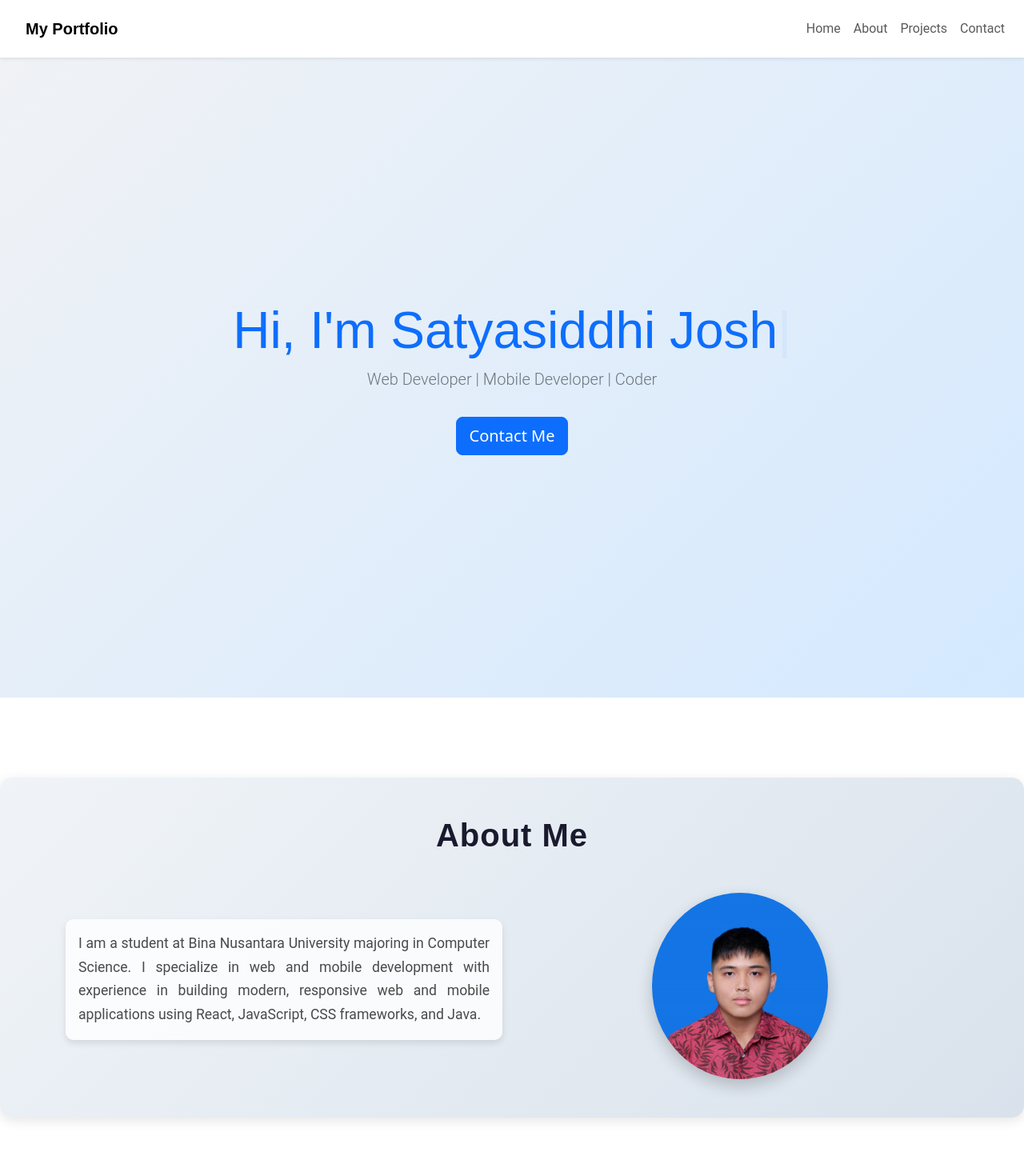
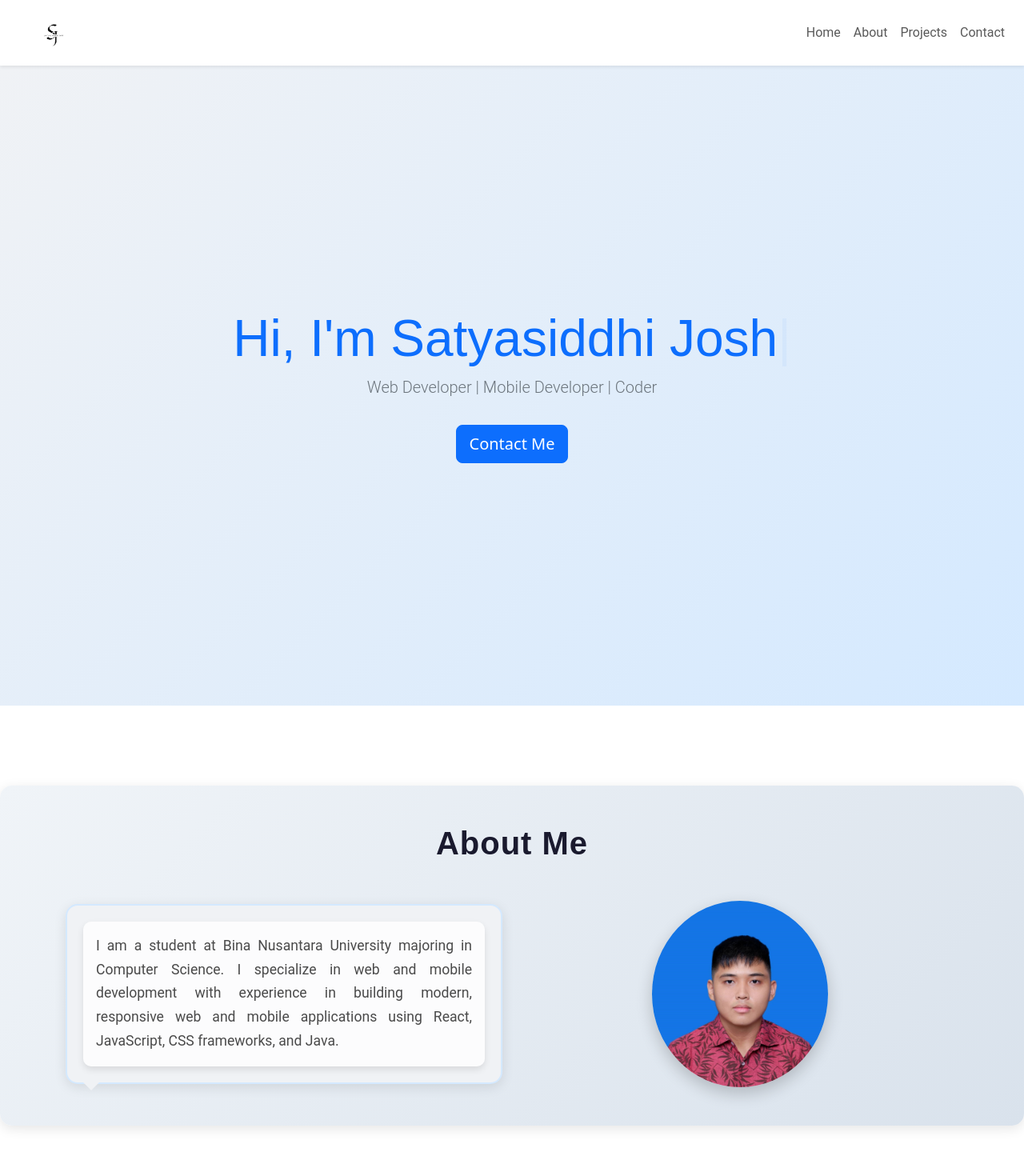
Before and after one commit to sjsh23/PortofolioProject, a React (Create React App) app: page / in a window 1280 px wide. Shown: the top 1470 px of the page at 80% size. Built offline with nearby package versions, Linux system fonts and the light colour scheme.

Commit message:
add logo and others

```diff
--- a/src/components/About/About.js
+++ b/src/components/About/About.js
@@ -2,20 +2,47 @@
 import React from 'react';
 import '../styling.css';
 import { Container, Row, Col } from 'react-bootstrap';
+import { motion } from 'framer-motion';
 
 function About() {
   return (
     <section id="about" className="about-section p-5 d-flex justify-content-center align-items-center">
       <Container>
-        <h2 className="text-center mb-5 about-title">About Me</h2>
+        {/* Animate the title */}
+        <motion.h2
+          className="text-center mb-5 about-title"
+          initial={{ opacity: 0, y: -50 }}
+          animate={{ opacity: 1, y: 0 }}
+          transition={{ duration: 1 }}
+        >
+          About Me
+        </motion.h2>
+
         <Row className="justify-content-center align-items-center">
+          {/* Animate the text */}
           <Col md={6} className="about-text">
-            <p>
-              I am a student at Bina Nusantara University majoring in Computer Science. I specialize in web and mobile development with experience in building modern, responsive web and mobile applications using React, JavaScript, CSS frameworks, and Java.
-            </p>
+            <motion.div
+              className="about-text-bubble" // Apply the bubble class here
+              initial={{ opacity: 0, x: -50 }}
+              animate={{ opacity: 1, x: 0 }}
+              transition={{ duration: 1, delay: 0.3 }}
+            >
+              <p>
+                I am a student at Bina Nusantara University majoring in Computer Science. I specialize in web and mobile development with experience in building modern, responsive web and mobile applications using React, JavaScript, CSS frameworks, and Java.
+              </p>
+            </motion.div>
           </Col>
+
+          {/* Animate the image */}
           <Col md={6} className="text-center">
-            <img src="/profilepicture.jpg" alt="Profile" className="profile-img" />
+            <motion.img
+              src="/profilepicture.jpg"
+              alt="Profile"
+              className="profile-img"
+              initial={{ opacity: 0, scale: 0.8 }}
+              animate={{ opacity: 1, scale: 1 }}
+              transition={{ duration: 1, delay: 0.5 }}
+            />
           </Col>
         </Row>
       </Container>
--- a/src/components/Header/Header.js
+++ b/src/components/Header/Header.js
@@ -3,11 +3,17 @@ import React from 'react';
 import '../styling.css';
 import { Navbar, Nav } from 'react-bootstrap';
 
+
 function Header() {
   return (
     <Navbar bg="transparent" variant="light" expand="lg" sticky="top" className="custom-navbar p-3 shadow-sm">
       <Navbar.Brand href="#home" className="ms-3 fw-bold brand-name">
-        My Portfolio
+      <img
+          src="sjLogo.png"
+          alt="Logo"
+          className="navbar-logo"
+          style={{ height: '40px' }} // Adjust height as needed
+        />
       </Navbar.Brand>
       <Navbar.Toggle aria-controls="basic-navbar-nav" />
       <Navbar.Collapse id="basic-navbar-nav">
--- a/src/components/styling.css
+++ b/src/components/styling.css
@@ -65,9 +65,18 @@
 }
 
 .brand-name {
-  font-family: 'Poppins', sans-serif;
   font-size: 1.5rem;
-  color: #333333; /* Neutral dark color for balance */
+  color: #fff; /* Ensure a color that contrasts with the background */
+  padding: 5px 15px;
+   /* Gradient color */
+  border-radius: 8px;
+  text-shadow: 1px 1px 5px rgba(0, 0, 0, 0.3);
+  transition: transform 0.3s ease, box-shadow 0.3s ease;
+}
+.brand-name:hover {
+  color: #fff;
+  transform: scale(1.05); /* Slight scale-up on hover */
+  box-shadow: 0px 4px 15px rgba(0, 0, 0, 0.2); /* Add a shadow on hover */
 }
 
 .nav-link-custom {
@@ -179,3 +188,35 @@
   background-color: #5a6268; /* Darker shade on hover */
     text-decoration: none; /* Remove underline */
 }
+
+/* styling.css */
+
+/* Style for the text bubble */
+.about-text-bubble {
+  background-color: #f0f2f5; /* Light background for contrast */
+  border: 2px solid #d4e9ff; /* Border to match theme colors */
+  border-radius: 15px; /* Rounded corners for bubble effect */
+  padding: 20px;
+  position: relative;
+  box-shadow: 0px 4px 15px rgba(0, 0, 0, 0.1); /* Subtle shadow for depth */
+  color: #333; /* Text color */
+  font-size: 1.1rem;
+  line-height: 1.5;
+}
+
+/* Tail of the bubble */
+.about-text-bubble::before {
+  content: "";
+  position: absolute;
+  bottom: -10px; /* Position below the bubble */
+  left: 20px; /* Position at the start of the bubble */
+  width: 0;
+  height: 0;
+  border-left: 10px solid transparent;
+  border-right: 10px solid transparent;
+  border-top: 10px solid #f0f2f5; /* Match the bubble background */
+}
+
+.about-text-bubble p {
+  margin: 0; /* Remove default margin for clean styling */
+}
```
Also changed, not shown: public/sjLogo.png (added), public/sj_logo.png (added).
